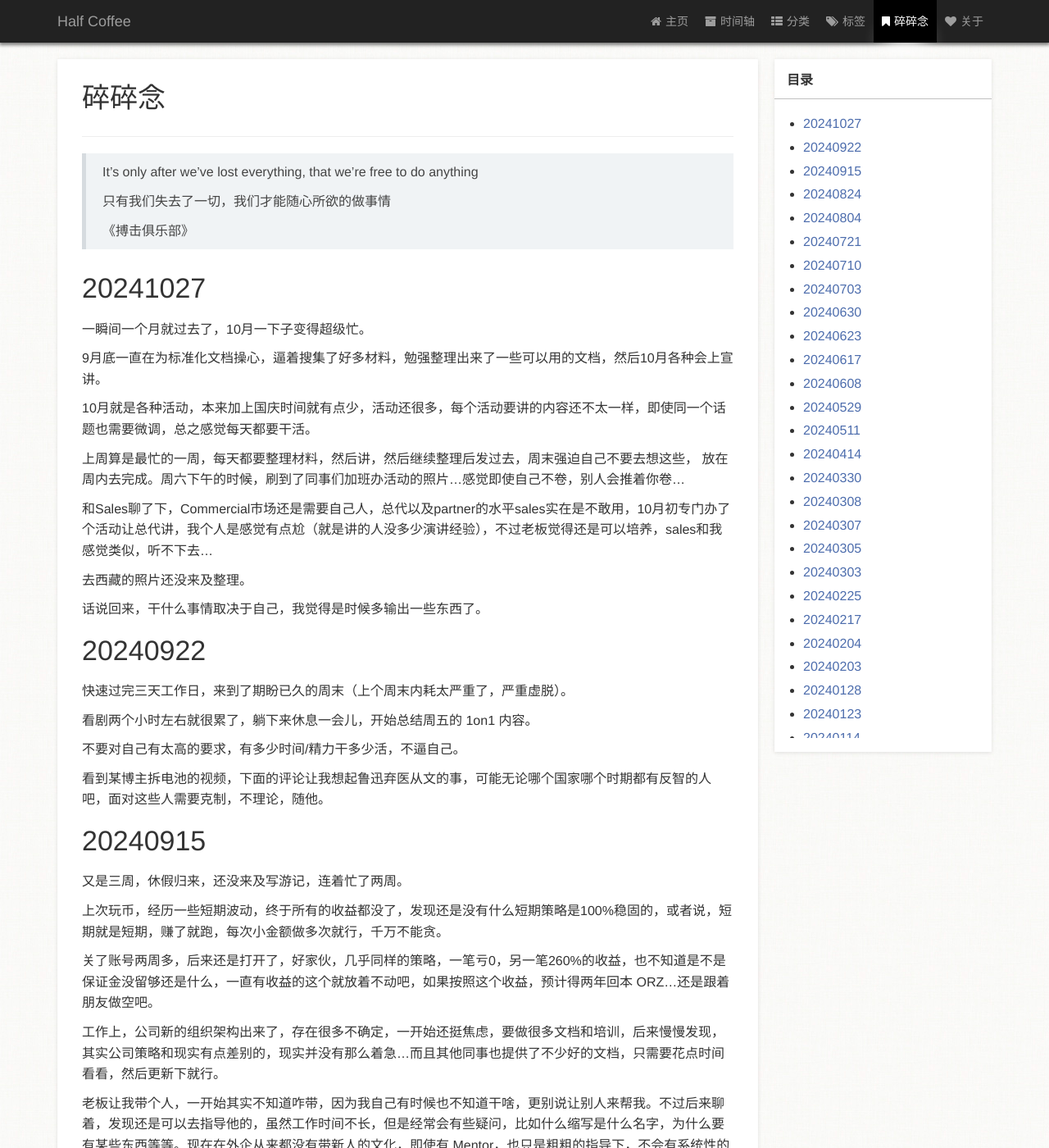
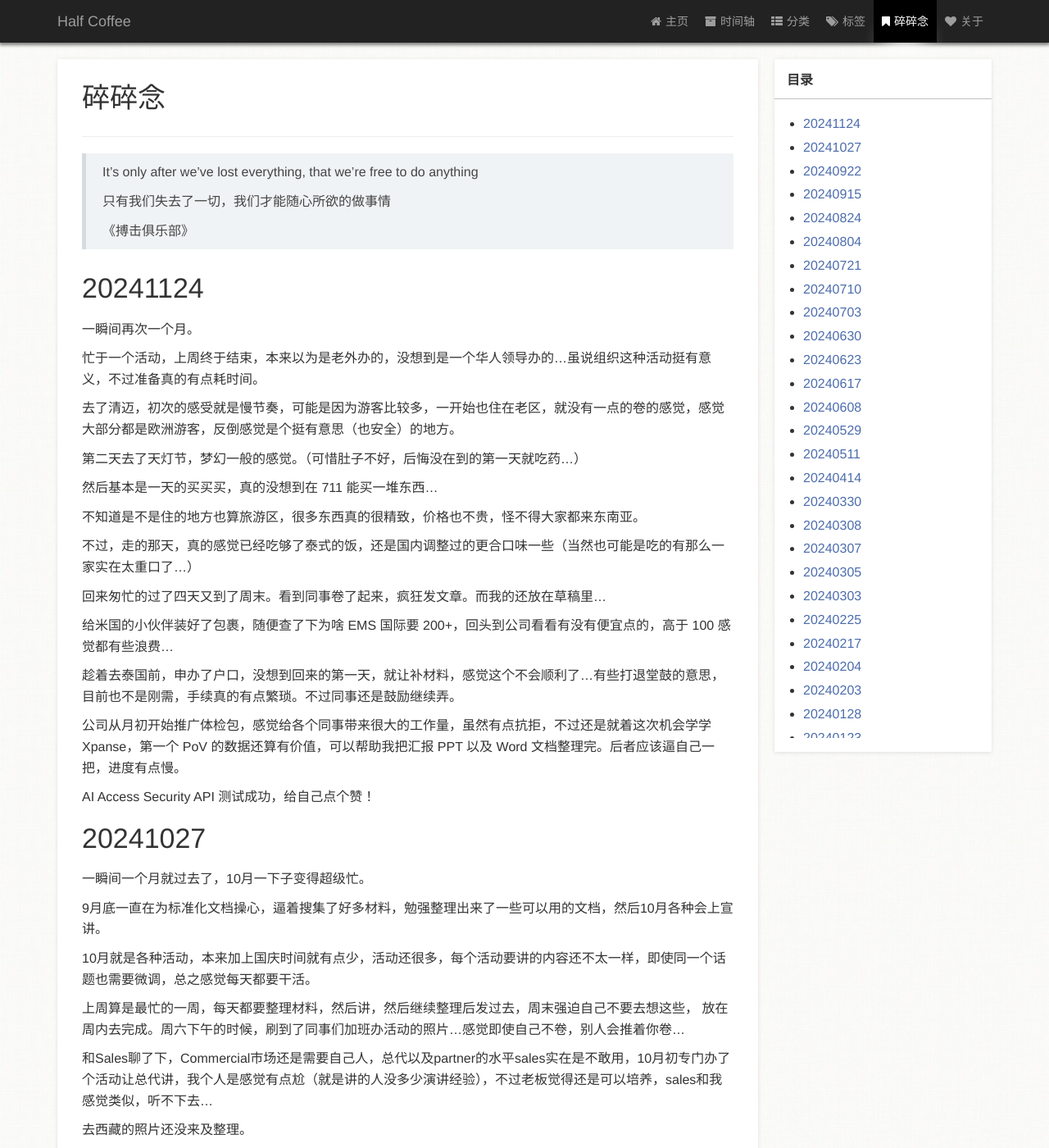
Before and after one commit to zm1990s/halfcoffee, a Jekyll site: the page built from page/3碎碎念.md, in a window 1280 px wide and 1400 px high. Shown: the whole window at 82% size. Built offline with Jekyll 4.4.1, drawn with Linux system fonts in a browser that asks for light colours; a style sheet for code colours, icons or effects is not loaded.

Commit message:
20241124

```diff
--- a/page/3碎碎念.md
+++ b/page/3碎碎念.md
@@ -15,6 +15,32 @@ type: page
 > 《搏击俱乐部》
 
 
+
+# 20241124
+
+一瞬间再次一个月。
+
+忙于一个活动，上周终于结束，本来以为是老外办的，没想到是一个华人领导办的...虽说组织这种活动挺有意义，不过准备真的有点耗时间。
+
+去了清迈，初次的感受就是慢节奏，可能是因为游客比较多，一开始也住在老区，就没有一点的卷的感觉，感觉大部分都是欧洲游客，反倒感觉是个挺有意思（也安全）的地方。
+
+第二天去了天灯节，梦幻一般的感觉。（可惜肚子不好，后悔没在到的第一天就吃药...）
+
+然后基本是一天的买买买，真的没想到在 711 能买一堆东西...
+
+不知道是不是住的地方也算旅游区，很多东西真的很精致，价格也不贵，怪不得大家都来东南亚。
+
+不过，走的那天，真的感觉已经吃够了泰式的饭，还是国内调整过的更合口味一些（当然也可能是吃的有那么一家实在太重口了...）
+
+回来匆忙的过了四天又到了周末。看到同事卷了起来，疯狂发文章。而我的还放在草稿里...
+
+给米国的小伙伴装好了包裹，随便查了下为啥 EMS 国际要 200+，回头到公司看看有没有便宜点的，高于 100 感觉都有些浪费...
+
+趁着去泰国前，申办了户口，没想到回来的第一天，就让补材料，感觉这个不会顺利了...有些打退堂鼓的意思，目前也不是刚需，手续真的有点繁琐。不过同事还是鼓励继续弄。
+
+公司从月初开始推广体检包，感觉给各个同事带来很大的工作量，虽然有点抗拒，不过还是就着这次机会学学 Xpanse，第一个 PoV 的数据还算有价值，可以帮助我把汇报 PPT 以及 Word 文档整理完。后者应该逼自己一把，进度有点慢。
+
+AI Access Security API 测试成功，给自己点个赞！
 
 # 20241027
 
```
Also changed, not shown: _posts/2024-10-27-ya.markdown (+12 -0 lines).
